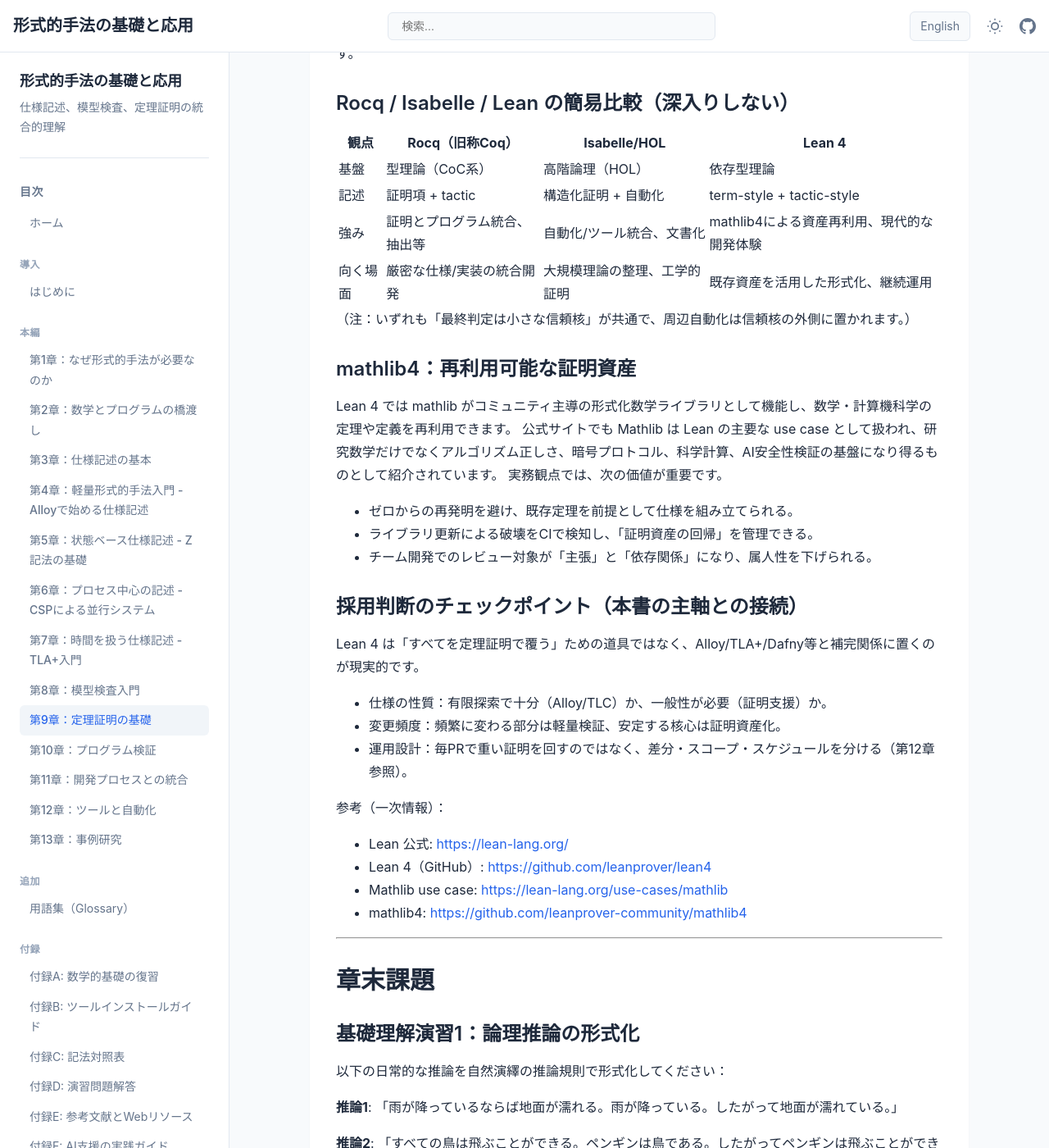
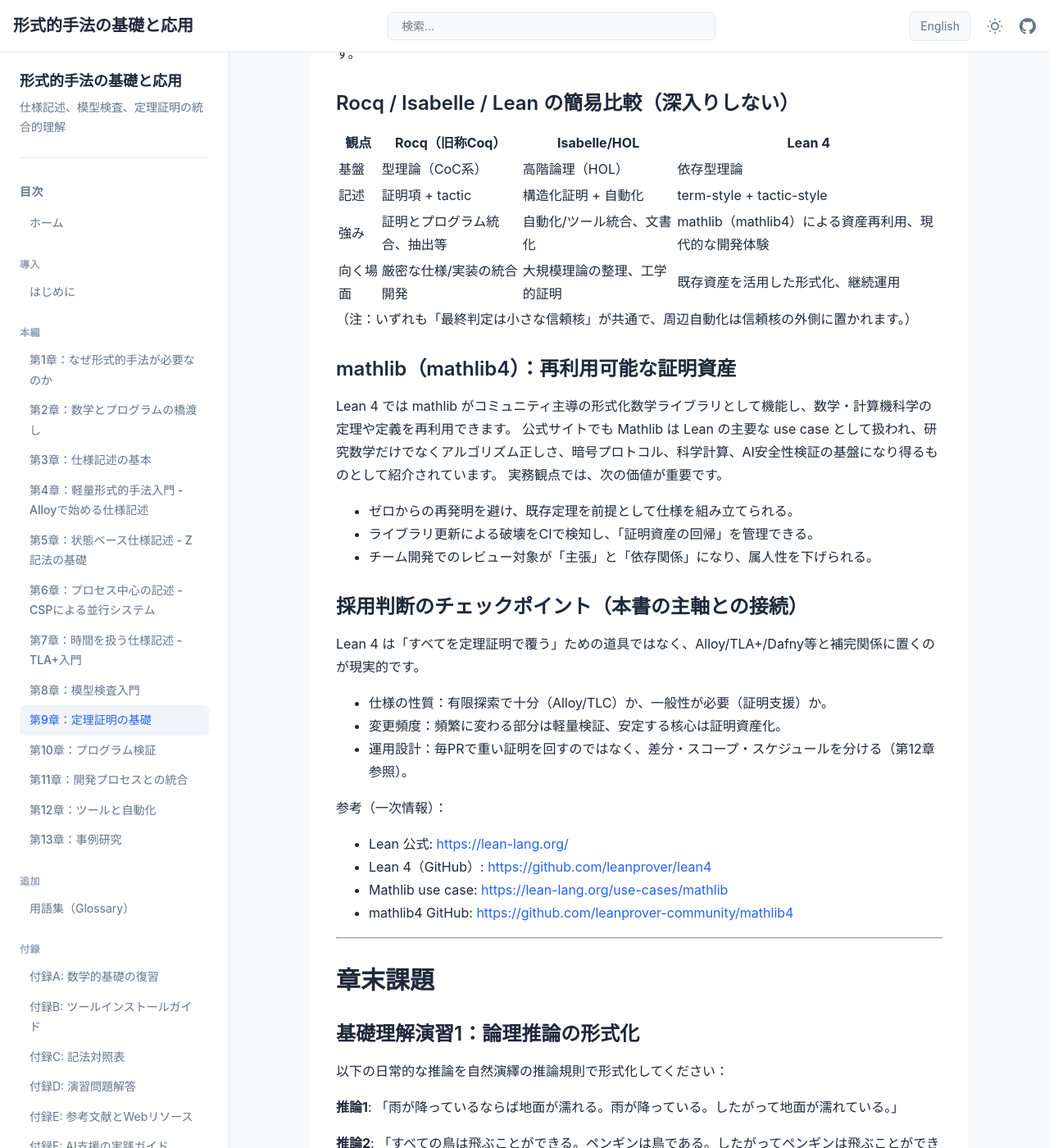
Before and after one commit to itdojp/formal-methods-book, a Jekyll site: the page built from docs/chapters/chapter09/index.md, in a window 1280 px wide and 1400 px high, scrolled down 46329 px. Shown: the whole window at 82% size. Built offline with Jekyll 4.4.1, drawn with Linux system fonts in a browser that asks for light colours.

Commit message:
docs: address proof guidance review comments

```diff
--- a/docs/chapters/chapter09/index.md
+++ b/docs/chapters/chapter09/index.md
@@ -1637,12 +1637,12 @@
 | --- | --- | --- | --- |
 | 基盤 | 型理論（CoC系） | 高階論理（HOL） | 依存型理論 |
 | 記述 | 証明項 + tactic | 構造化証明 + 自動化 | term-style + tactic-style |
-| 強み | 証明とプログラム統合、抽出等 | 自動化/ツール統合、文書化 | mathlib4による資産再利用、現代的な開発体験 |
+| 強み | 証明とプログラム統合、抽出等 | 自動化/ツール統合、文書化 | mathlib（mathlib4）による資産再利用、現代的な開発体験 |
 | 向く場面 | 厳密な仕様/実装の統合開発 | 大規模理論の整理、工学的証明 | 既存資産を活用した形式化、継続運用 |
 
 （注：いずれも「最終判定は小さな信頼核」が共通で、周辺自動化は信頼核の外側に置かれます。）
 
-### mathlib4：再利用可能な証明資産
+### mathlib（mathlib4）：再利用可能な証明資産
 
 Lean 4 では mathlib がコミュニティ主導の形式化数学ライブラリとして機能し、数学・計算機科学の定理や定義を再利用できます。
 公式サイトでも Mathlib は Lean の主要な use case として扱われ、研究数学だけでなくアルゴリズム正しさ、暗号プロトコル、科学計算、AI安全性検証の基盤になり得るものとして紹介されています。
@@ -1664,7 +1664,7 @@
 - Lean 公式: <https://lean-lang.org/>
 - Lean 4（GitHub）: <https://github.com/leanprover/lean4>
 - Mathlib use case: <https://lean-lang.org/use-cases/mathlib>
-- mathlib4: <https://github.com/leanprover-community/mathlib4>
+- mathlib4 GitHub: <https://github.com/leanprover-community/mathlib4>
 
 ---
 
```
Also changed, not shown: docs/appendices/appendix-f/index.md (+1 -1 lines), src/ja/appendices/appendix-f.md (+1 -1 lines), src/ja/chapters/chapter09.md (+3 -3 lines).
